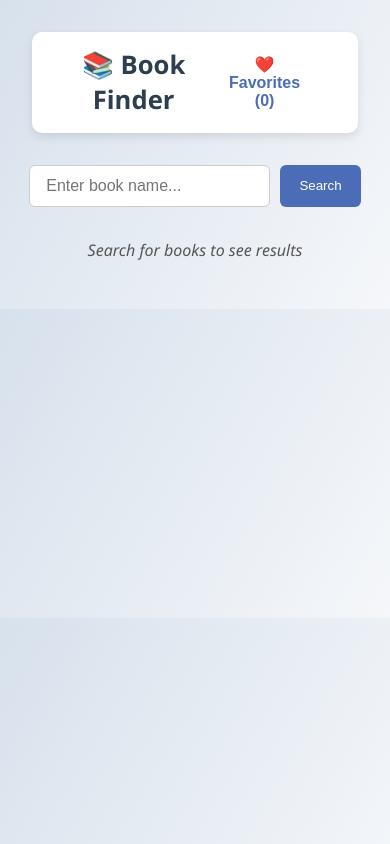
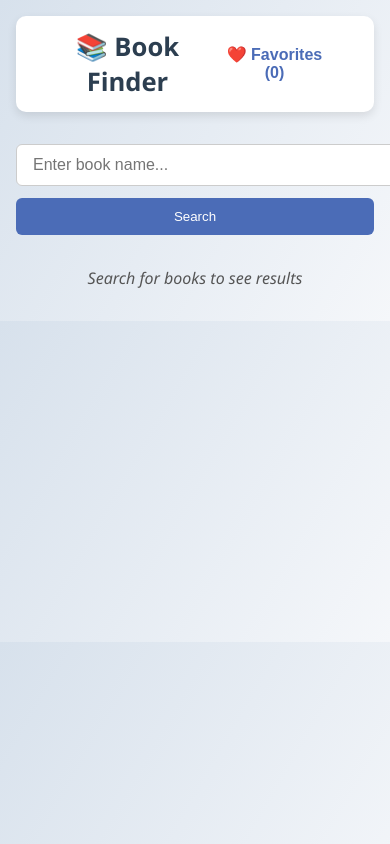
Before and after one commit to akankshabharti19/Book-Finder, a React (Vite) app: page / in a window 390 px wide. Built offline with nearby package versions, Linux system fonts and the light colour scheme.

Commit message:
enhanced responsiveness for mobiles and tablets.

```diff
--- a/src/index.css
+++ b/src/index.css
@@ -141,7 +141,6 @@ h1 {
   margin-top: 1.5rem;
 }
 
-/* 🌟 Top Bar */
 .top-bar {
   display: flex;
   justify-content: space-between;
@@ -186,7 +185,6 @@ h1 {
   border-color: #4b6cb7;
 }
 
-/* 🌟 Favorites Sidebar (fully hidden when closed) */
 .sidebar {
   position: fixed;
   top: 0;
@@ -241,7 +239,6 @@ h1 {
   width: 100%;
 }
 
-/* 🌫 Overlay when sidebar is open */
 .overlay {
   position: fixed;
   top: 0;
@@ -252,7 +249,6 @@ h1 {
   z-index: 900;
 }
 
-/* ❤️ Favorites Button in Header */
 .fav-btn {
   background: #4b6cb7;
   color: white;
@@ -269,9 +265,59 @@ h1 {
   background: #3a5ca0;
 }
 
-/* Adjustments for smaller screens */
 @media (max-width: 600px) {
   .sidebar {
     width: 85%;
   }
 }
+
+@media (max-width: 600px) {
+  .app {
+    padding: 1rem;
+  }
+
+  .search-bar {
+    flex-direction: column;
+    gap: 12px;
+  }
+
+  .search-bar input {
+    width: 100%;
+  }
+
+  .search-bar button {
+    width: 100%;
+  }
+
+  .book-list {
+    grid-template-columns: 1fr;
+    gap: 1.5rem;
+  }
+
+  .book-card {
+    width: 100%;
+    max-width: 340px;
+  }
+}
+
+@media (max-width: 900px) {
+  .book-list {
+    grid-template-columns: repeat(auto-fit, minmax(200px, 1fr)); /* 2–3 cards per row */
+    gap: 1.8rem;
+  }
+
+  .book-card {
+    width: 200px;
+  }
+}
+
+@media (min-width: 1200px) {
+  .book-list {
+    grid-template-columns: repeat(auto-fit, minmax(240px, 1fr)); /* more breathing room */
+    gap: 2.5rem;
+  }
+
+  .book-card {
+    width: 240px;
+  }
+}
```
